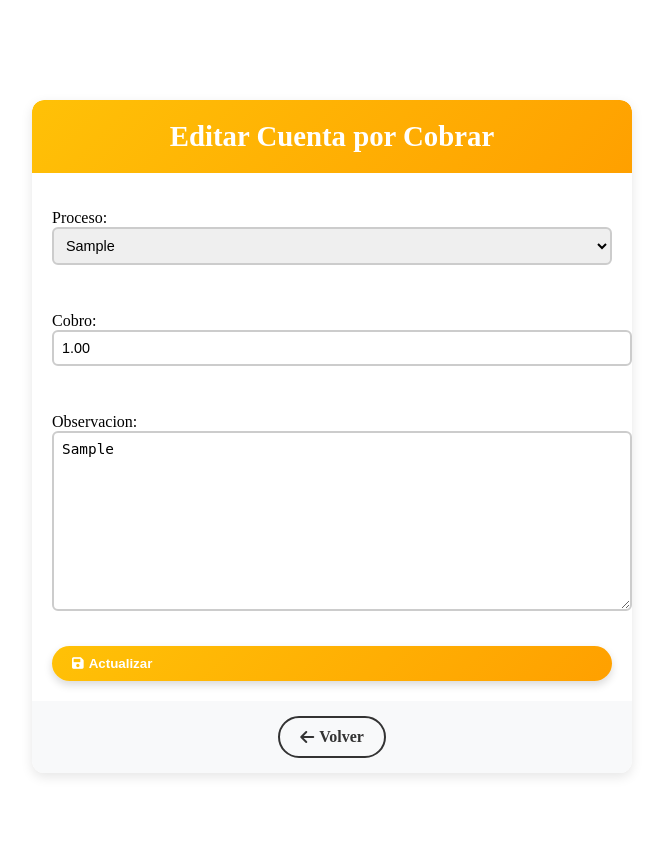
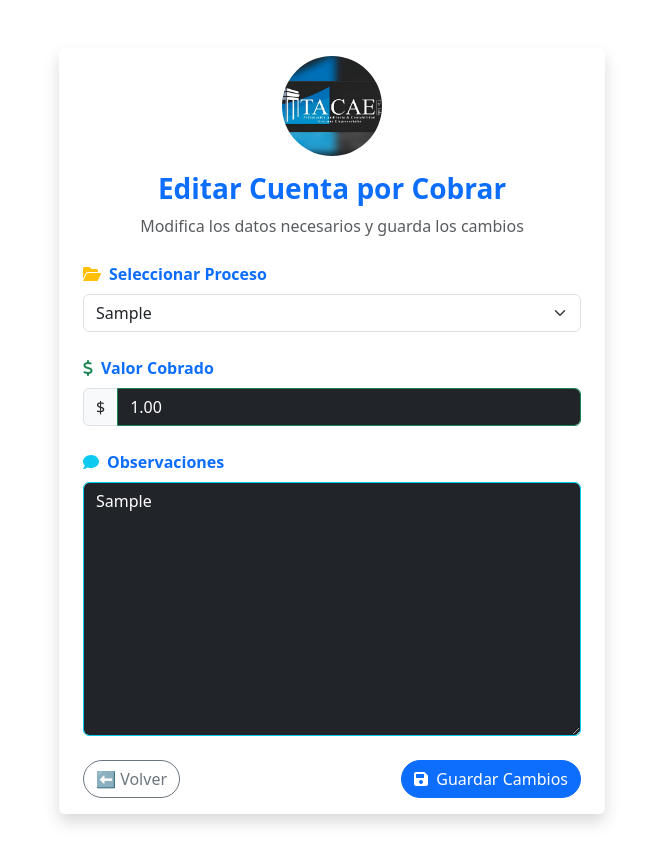
Before and after one commit to Orlan03/tacae-2.0, a Django app: page /procesos/cuentas/editar/1/ in a window 1280 px wide. Shown: the whole page, without its empty margins (308-971 px from the left). Before the commit the page ends 777 px from the top, so only its background shows below. Run offline with Django 5.2, Linux system fonts and the light colour scheme; tables that the repository leaves empty hold one stand-in row (values such as "Sample post"); parts of the project's set-up code (start-up, migrations or seed data) failed here and were passed over; some libraries are stand-ins or nearby versions.

Commit message:
actualizacion

```diff
--- a/sistema/aplicaciones/control_procesos/views.py
+++ b/sistema/aplicaciones/control_procesos/views.py
@@ -231,6 +231,7 @@ def eliminar_respuesta(request, respuesta_id):
 def registrar_cuenta_por_cobrar(request, carpeta_id):
     """Registra un nuevo cobro, permitiendo seleccionar un proceso de forma organizada."""
 
+    # Carpeta “padre” desde la URL
     carpeta = get_object_or_404(Carpeta, id=carpeta_id)
 
     if request.method == "POST":
@@ -239,25 +240,24 @@ def registrar_cuenta_por_cobrar(request, carpeta_id):
             cuenta = form.save(commit=False)
             cuenta.carpeta = carpeta
             cuenta.save()
-            return redirect("carpetas:ver_carpeta", carpeta_id=carpeta.id)
-
+            # Redirige correctamente a la vista de la carpeta padre
+            return redirect("carpetas:ver_carpeta", carpeta.id)
     else:
         form = CuentaPorCobrarForm()
 
-    # 🌟 Obtener procesos organizados por carpeta
+    # 🌟 Construyo el dict de carpetas → procesos sin pisar la variable 'carpeta'
     carpetas_con_procesos = {}
-    carpetas = Carpeta.objects.all()
-
-    for carpeta in carpetas:
-        procesos = Proceso.objects.filter(carpeta=carpeta)
+    for c in Carpeta.objects.all():
+        procesos = Proceso.objects.filter(carpeta=c)
         if procesos.exists():
-            carpetas_con_procesos[carpeta] = procesos
+            carpetas_con_procesos[c] = procesos
 
     return render(request, "control_procesos/registrar_cuenta.html", {
         "form": form,
-        "carpeta": carpeta,
-        "carpetas_con_procesos": carpetas_con_procesos,  # Pasamos los procesos organizados
+        "carpeta": carpeta,                     # sigue siendo la carpeta padre
+        "carpetas_con_procesos": carpetas_con_procesos,
     })
+
 
 def editar_cuenta_por_cobrar(request, cuenta_id):
     """
--- a/sistema/sistema/settings.py
+++ b/sistema/sistema/settings.py
@@ -52,7 +52,9 @@ INSTALLED_APPS = [
     'widget_tweaks',
     'aplicaciones.carpetas',
     'aplicaciones.control_procesos',
-    'aplicaciones.eventos'
+    'aplicaciones.eventos',
+
+
 ]
 
 MIDDLEWARE = [
--- a/sistema/templates/control_procesos/editar_cuenta.html
+++ b/sistema/templates/control_procesos/editar_cuenta.html
@@ -1,143 +1,70 @@
+
 {% extends "base.html" %}
+{% load widget_tweaks %}
 {% load static %}
+
 
 {% block title %}Editar Cuenta por Cobrar - TACAE{% endblock %}
 
 {% block content %}
-<div class="register-page">
-  <div class="card-form">
-    <!-- Encabezado degradado en tonos warning -->
-    <div class="card-header-form" style="background: linear-gradient(135deg, #FFC107, #FFA000);">
-      <h2>Editar Cuenta por Cobrar</h2>
+<div class="container py-5">
+  <div class="row justify-content-center">
+    <div class="col-12 col-md-8 col-lg-6">
+      <div class="card shadow border-0" style="border-top: 4px solid #0d6efd;">
+        <div class="card-header text-center bg-white border-0">
+          <img src="{% static 'img/tacae.jpg' %}" alt="TACAE Logo" class="img-fluid rounded-circle mb-3" style="max-width: 100px;">
+          <h3 class="fw-bold text-primary">Editar Cuenta por Cobrar</h3>
+          <p class="text-muted mb-0">Modifica los datos necesarios y guarda los cambios</p>
         </div>
-    <!-- Cuerpo del formulario -->
-    <div class="card-body-form">
+        <div class="card-body px-4">
           <form method="post" novalidate>
             {% csrf_token %}
-        {{ form.as_p }}
-        <button type="submit" class="btn-capsule btn-gradient save-btn">
-          <i class="fas fa-save"></i> Actualizar
+
+            <!-- Selección de Proceso -->
+            <div class="mb-4">
+              <label class="form-label fw-semibold text-primary">
+                <i class="fas fa-folder-open me-2 text-warning"></i>Seleccionar Proceso
+              </label>
+              {{ form.proceso|add_class:"form-select" }}
+            </div>
+
+            <!-- Valor Cobrado -->
+            <div class="mb-4">
+              <label class="form-label fw-semibold text-primary">
+                <i class="fas fa-dollar-sign me-2 text-success"></i>Valor Cobrado
+              </label>
+              <div class="input-group">
+                <span class="input-group-text bg-light">$</span>
+                {{ form.cobro|add_class:"form-control" }}
+              </div>
+            </div>
+
+            <!-- Observaciones -->
+            <div class="mb-4">
+              <label class="form-label fw-semibold text-primary">
+                <i class="fas fa-comment me-2 text-info"></i>Observaciones
+              </label>
+              {{ form.observacion|add_class:"form-control" }}
+            </div>
+
+            <!-- Botones -->
+            <div class="d-flex justify-content-between mt-4">
+              <a href="{% url 'carpetas:ver_carpeta' cuenta.carpeta.id %}" class="btn btn-outline-secondary rounded-pill">
+                ⬅ Volver
+              </a>
+              <button type="submit" class="btn btn-primary rounded-pill">
+                <i class="fas fa-save me-1"></i> Guardar Cambios
               </button>
+            </div>
           </form>
         </div>
-    <!-- Pie de la tarjeta: botón Volver -->
-    <div class="card-footer-form text-center">
-      <a href="{% url 'carpetas:ver_carpeta' cuenta.carpeta.id %}" class="btn-capsule btn-outline-dark back-btn">
-        <i class="fas fa-arrow-left"></i> Volver
-      </a>
+      </div>
     </div>
   </div>
 </div>
 
-<!-- Font Awesome para íconos (si no está en base.html) -->
-<link rel="stylesheet" href="https://cdnjs.cloudflare.com/ajax/libs/font-awesome/6.0.0-beta3/css/all.min.css">
+{# Asegúrate que bootstrap ya esté en base.html. Si no: #}
+<link rel="stylesheet" href="https://cdn.jsdelivr.net/npm/bootstrap@5.3.0/dist/css/bootstrap.min.css">
 
-<style>
-/* Contenedor principal */
-.register-page {
-  max-width: 600px;
-  margin: 80px auto 20px;
-  padding: 20px;
-}
-
-/* Tarjeta principal */
-.card-form {
-  background: #fff;
-  border-radius: 12px;
-  box-shadow: 0 4px 12px rgba(0,0,0,0.1);
-  overflow: hidden;
-}
-
-/* Encabezado degradado */
-.card-header-form {
-  color: #fff;
-  padding: 20px;
-  text-align: center;
-  border-top-left-radius: 12px;
-  border-top-right-radius: 12px;
-}
-.card-header-form h2 {
-  margin: 0;
-  font-size: 1.8rem;
-}
-
-/* Cuerpo del formulario */
-.card-body-form {
-  padding: 20px;
-}
-.card-body-form form {
-  display: flex;
-  flex-direction: column;
-  gap: 15px;
-}
-
-/* Pie de la tarjeta */
-.card-footer-form {
-  text-align: center;
-  background: #f8f9fa;
-  padding: 15px;
-  border-bottom-left-radius: 12px;
-  border-bottom-right-radius: 12px;
-}
-
-/* Botones tipo cápsula */
-.btn-capsule {
-  border-radius: 25px !important;
-  font-weight: bold;
-  padding: 10px 20px;
-  display: inline-flex;
-  align-items: center;
-  gap: 5px;
-  text-decoration: none;
-  transition: background 0.3s, transform 0.2s, box-shadow 0.3s;
-}
-.btn-capsule:hover {
-  transform: scale(1.03);
-}
-
-/* Botón con gradiente (Guardar/Actualizar) */
-.btn-gradient {
-  background: linear-gradient(135deg, #FFC107, #FFA000);
-  color: #fff;
-  border: none;
-  box-shadow: 0 4px 8px rgba(0,0,0,0.15);
-}
-.btn-gradient:hover {
-  background: linear-gradient(135deg, #E0A800, #D18D00);
-  box-shadow: 0 6px 12px rgba(0,0,0,0.25);
-}
-
-/* Botón Outline (Volver) */
-.btn-outline-dark {
-  background-color: #f8f9fa;
-  border: 2px solid #333;
-  color: #333;
-}
-.btn-outline-dark:hover {
-  background-color: #333;
-  color: #fff;
-}
-
-/* Estilos para los inputs */
-.card-body-form input[type="text"],
-.card-body-form input[type="password"],
-.card-body-form input[type="email"],
-.card-body-form input[type="number"],
-.card-body-form input[type="date"],
-.card-body-form select,
-.card-body-form textarea {
-  border: 2px solid #ccc;
-  border-radius: 6px;
-  padding: 8px;
-  font-size: 0.9rem;
-  transition: border-color 0.3s ease;
-  width: 100%;
-}
-.card-body-form input:focus,
-.card-body-form select:focus,
-.card-body-form textarea:focus {
-  outline: none;
-  border-color: #FFA000;
-}
-</style>
+{# Para aplicar estilos con add_class necesitas tener django-widget-tweaks #}
 {% endblock %}
--- a/sistema/templates/usuarios/login.html
+++ b/sistema/templates/usuarios/login.html
@@ -61,11 +61,6 @@
 
           <button type="submit" class="submit-btn">Acceder</button>
       </form>
-
-      <div class="extra-links">
-          <a href="#">¿Olvidaste tu contraseña?</a>
-          <a href="#">¿No tienes una cuenta?</a>
-      </div>
     </div>
   </div>
 </div>
```
Also changed, not shown: sistema/aplicaciones/carpetas/views.py (+16 -2 lines), sistema/templates/carpetas/ver_carpeta.html (+133 -121 lines), sistema/templates/control_procesos/registrar_cuenta.html (+50 -40 lines), sistema/static/img/logo2.jpg (added), 1 other file. Lines whose indentation alone changed are shown as unchanged.
